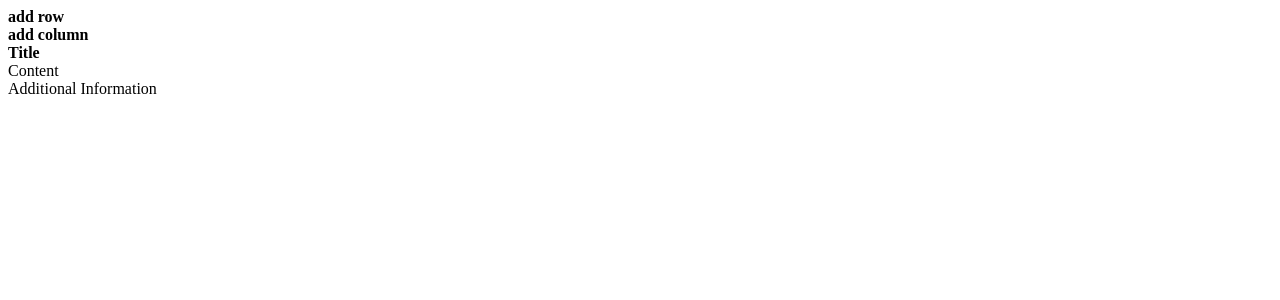
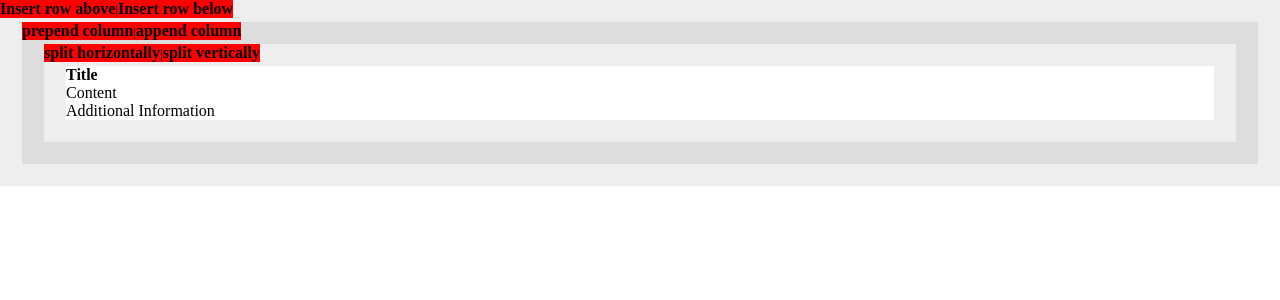
Before and after one commit to OpenMaths/openmaths-app-react, a React app: page / in a window 1280 px wide. Shown: the top 300 px of the page. Built offline with nearby package versions, Linux system fonts and the light colour scheme.

Commit message:
logic behind splitting and stuff

```diff
--- a/package.json
+++ b/package.json
@@ -10,6 +10,7 @@
     "lodash": "^4.1.0",
     "node-sass": "^3.4.2",
     "path": "^0.12.7",
+    "postcss-loader": "^0.8.0",
     "react": "^0.14.7",
     "react-dom": "^0.14.7",
     "react-redux": "^4.1.2",
--- /dev/null
+++ b/public/css/app.sass
@@ -0,0 +1,26 @@
+body
+  margin: 0
+  padding: 0
+
+.grid
+  .controls
+    position: absolute
+    left: 0
+    top: 0
+    background: red
+
+  background: #eee
+  padding: 22px
+
+  .row
+    position: relative
+    background: #ddd
+    padding: 22px
+
+    .column
+      position: relative
+      background: #eee
+      padding: 22px
+
+      .umi
+        background: white
--- a/src/Grid/Column.tsx
+++ b/src/Grid/Column.tsx
@@ -1,17 +1,54 @@
 import * as React from 'react'
 import Umi from '../Umi/Umi'
+import Grid from './Grid'
+
+enum Split {Vertically, Horizontally}
 
 interface IColumnProps {
 }
 
-export default class Column extends React.Component<IColumnProps, {}> {
+interface IColumnState {
+    Split:Split;
+}
+
+export default class Column extends React.Component<IColumnProps, IColumnState> {
     // There should be an actions component that takes in a config object describing the available actions and the
     // methods bound
 
+    componentWillMount() {
+        this.setState({Split: null});
+    }
+
+    split(which:Split) {
+        this.setState({Split: which});
+    }
+
     render() {
+        const isSplit:Split = this.state['Split'];
+
+        let Child:any;
+
+        switch (isSplit) {
+            case Split.Horizontally:
+                Child = <Grid rows={2} columns={1}/>;
+                break;
+            case Split.Vertically:
+                Child = <Grid rows={1} columns={2}/>;
+                break;
+            default:
+                Child = <Umi/>;
+                break;
+        }
+
         return (
             <div className="column">
-                <Umi/>
+                <div className="controls">
+                    <strong onClick={() => {this.split(Split.Horizontally)}}>split horizontally</strong>
+                    <small>|</small>
+                    <strong onClick={() => {this.split(Split.Vertically)}}>split vertically</strong>
+                </div>
+
+                {Child}
             </div>
         );
     }
--- a/src/Grid/Grid.tsx
+++ b/src/Grid/Grid.tsx
@@ -4,21 +4,39 @@ import * as _ from 'lodash'
 import Row from './Row'
 
 interface IGridProps {
+    rows:number;
+    columns:number;
+    init?:any;
 }
 
 export default class Grid extends React.Component<IGridProps, {}> {
-    rows = [<Row/>];
+    rows = [];
+
+    componentWillMount() {
+        const
+            rows = this.props.rows,
+            columns = this.props.columns;
+
+        for (let i = 0; i < rows; i++) {
+            this.rows.push(<Row columns={columns}/>);
+        }
+    }
 
     addRow() {
-        this.rows.push(<Row/>);
+        this.rows.push(<Row columns={1}/>);
 
         console.log(this.rows);
     }
 
     render() {
         return (
-            <div className="row">
-                <strong onClick={() => {this.addRow()}}>add row</strong>
+            <div className={'grid rows-' + this.props.rows.toString()}>
+                <div className="controls">
+                    <strong onClick={() => {this.addRow()}}>Insert row above</strong>
+                    <small>|</small>
+                    <strong onClick={() => {this.addRow()}}>Insert row below</strong>
+                </div>
+
                 {_.forEach(this.rows, (component:any, key:number) =>
                     {component}
                     )}
--- a/src/Grid/Row.tsx
+++ b/src/Grid/Row.tsx
@@ -3,6 +3,7 @@ import * as _ from 'lodash'
 import Column from './Column'
 
 interface IRowProps {
+    columns:number;
 }
 
 export default class Row extends React.Component<IRowProps, {}> {
@@ -11,13 +12,21 @@ export default class Row extends React.Component<IRowProps, {}> {
 
     // A property which holds the information about rows
 
-    // Add row above
-    // Add row below
+    // Add row above => inherited from the parent
+    // Add row below => inherited from the parent
 
     // Add column left?
     // Add column right?
 
-    columns = [<Column/>];
+    columns = [];
+
+    componentWillMount() {
+        const columns = this.props.columns;
+
+        for (let i = 0; i < columns; i++) {
+            this.columns.push(<Column/>);
+        }
+    }
 
     addColumn() {
         this.columns.push(<Column/>);
@@ -27,8 +36,12 @@ export default class Row extends React.Component<IRowProps, {}> {
 
     render() {
         return (
-            <div className="row">
-                <strong onClick={() => {this.addColumn()}}>add column</strong>
+            <div className={'row columns-' + this.props.columns.toString()}>
+                <div className="controls">
+                    <strong onClick={() => {this.addColumn()}}>prepend column</strong>
+                    <small>|</small>
+                    <strong onClick={() => {this.addColumn()}}>append column</strong>
+                </div>
                 {_.forEach(this.columns, (component:any, key:number) =>
                     {component}
                     )}
--- a/src/main.tsx
+++ b/src/main.tsx
@@ -1,9 +1,11 @@
+import '../public/css/app.sass'
+
 import * as React from 'react'
 import { render } from 'react-dom'
 
 import Grid from './Grid/Grid'
 
 render(
-    <Grid/>,
+    <Grid rows={1} columns={1}/>,
     document.getElementById('OpenMathsAppContainer')
 );
--- a/webpack.config.js
+++ b/webpack.config.js
@@ -15,7 +15,7 @@ module.exports = {
     module: {
         loaders: [
             {test: /\.tsx?$/, loader: 'ts-loader', exclude: /node_modules|lib/},
-            {test: /\.sass$/, loader: 'style-loader!css-loader!autoprefixer-loader!sass-loader'},
+            {test: /\.sass$/, loader: 'style-loader!css-loader!postcss-loader!sass-loader'},
             {test: /\.(png|gif|jpg|woff|woff2|eot|ttf|svg)$/, loader: 'url-loader?limit=100000'},
             {test: /\.ico$/, loader: 'file-loader?name=[name].[ext]'}
         ]
```
